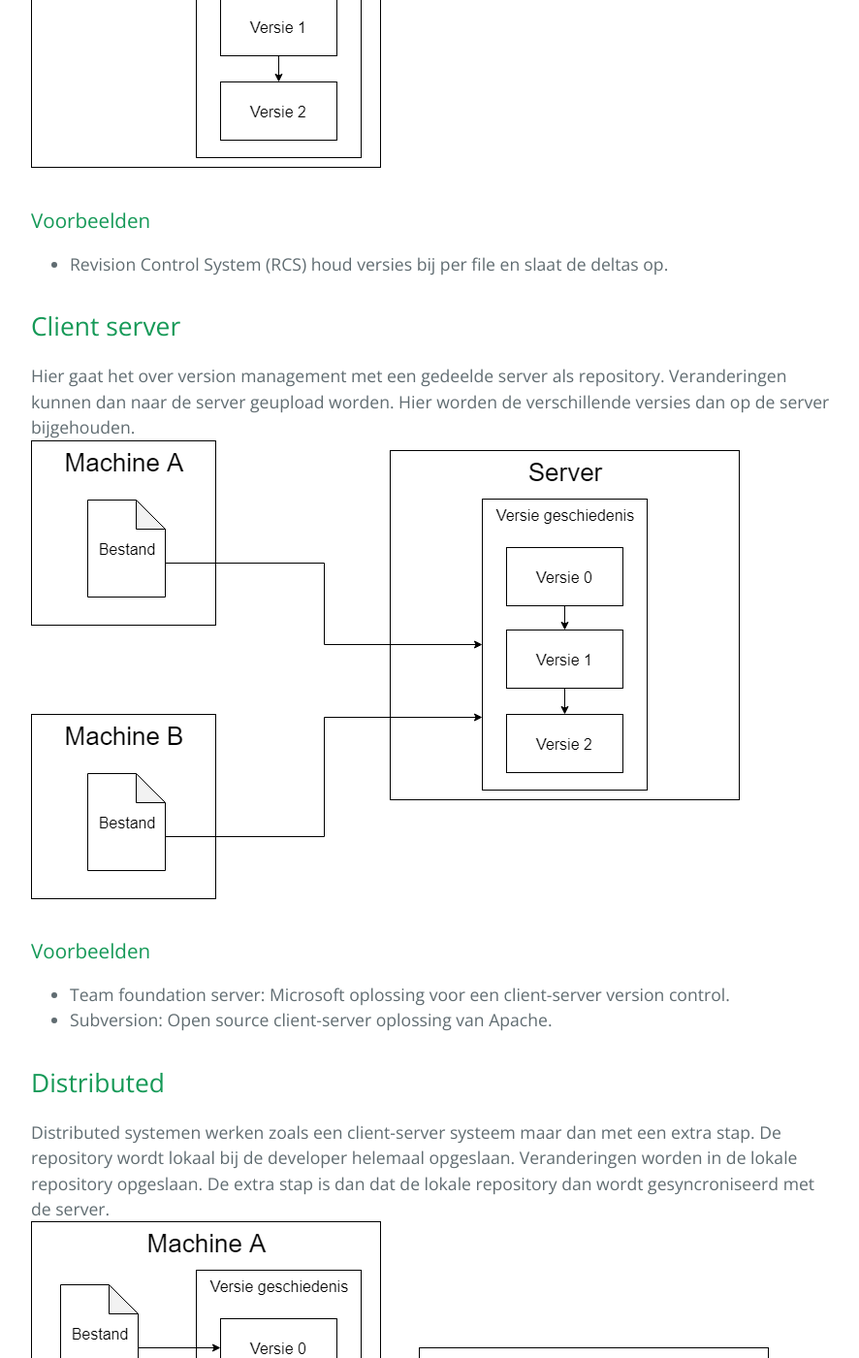
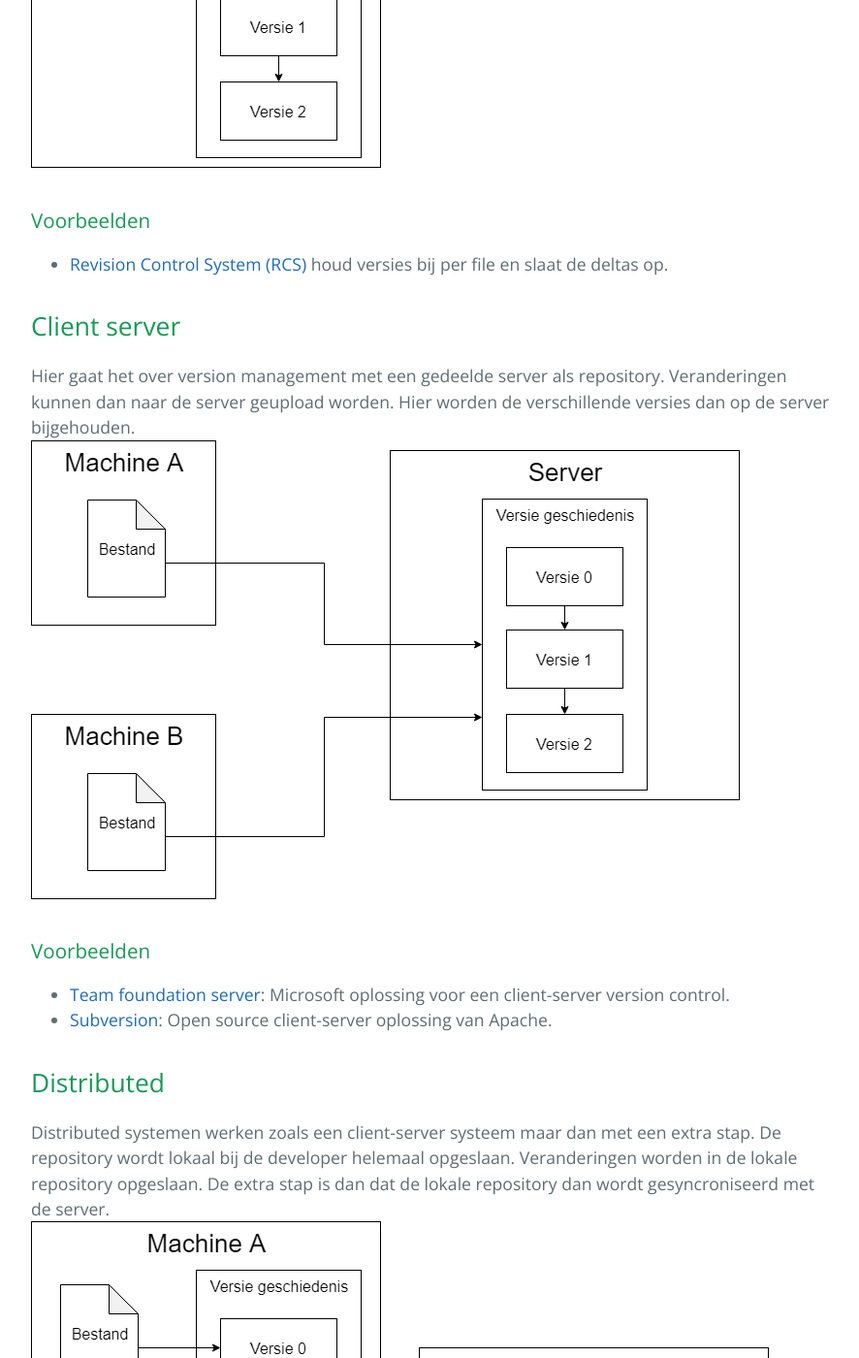
Before and after one commit to tl3ilaxu/tl3ilaxu.github.io, a Jekyll site: the page built from _posts/2019-02-20-git-vs-tfs.md, in a window 1280 px wide and 1400 px high, scrolled down 953 px. Shown: the whole window at 97% size, without its empty margins (192-1078 px from the left). Built offline with Jekyll 4.4.1, drawn with Linux system fonts in a browser that asks for light colours; part of the change alters nothing that is shown; some of the changed text lies outside the part shown.

Commit message:
add links

```diff
--- a/_posts/2019-02-20-git-vs-tfs.md
+++ b/_posts/2019-02-20-git-vs-tfs.md
@@ -15,7 +15,7 @@ Dit is de oudste versie van version control. Hier gaat het over version manageme
 
 ### Voorbeelden
 
-- Revision Control System (RCS) houd versies bij per file en slaat de deltas op.
+- [Revision Control System (RCS)](https://www.gnu.org/software/rcs/) houd versies bij per file en slaat de deltas op.
 
 ## Client server
 
@@ -23,8 +23,8 @@ Hier gaat het over version management met een gedeelde server als repository. Ve
 ![client-server](/assets/client-serverversioning.png)
 
 ### Voorbeelden
-- Team foundation server: Microsoft oplossing voor een client-server version control.
-- Subversion: Open source client-server oplossing van Apache.
+- [Team foundation server](https://visualstudio.microsoft.com/tfs/): Microsoft oplossing voor een client-server version control.
+- [Subversion](https://subversion.apache.org/): Open source client-server oplossing van Apache.
 
 ## Distributed
 
@@ -32,7 +32,7 @@ Distributed systemen werken zoals een client-server systeem maar dan met een ext
 ![distributed schema](/assets/distributedversioning.png)
 
 ### Voorbeelden
-- Git: Git is een open source wereld bekende oplossing voor version control.
+- [Git](https://git-scm.com/): Git is een open source wereld bekende oplossing voor version control.
 
 ## Afwegingen
 Als er tegenwoordig aan softwaredevelopment wordt gedaan wordt local data version control quasie nooit gebruikt. Developers gebruikten typtisch machines met verschillende bestand systemen. Client-server version control wordt tegenwoordig wel nog gebruikt. Maar de meest voorkomende version managament is de distributed variant. Deze heeft als voordeel dat het de developer offline laat ontwikkelen met toegang tot alle versies van de code. Het is dan ook makkelijker om te zien welke veranderingen lokaal zijn gemaakt tegenover de repository.
```
